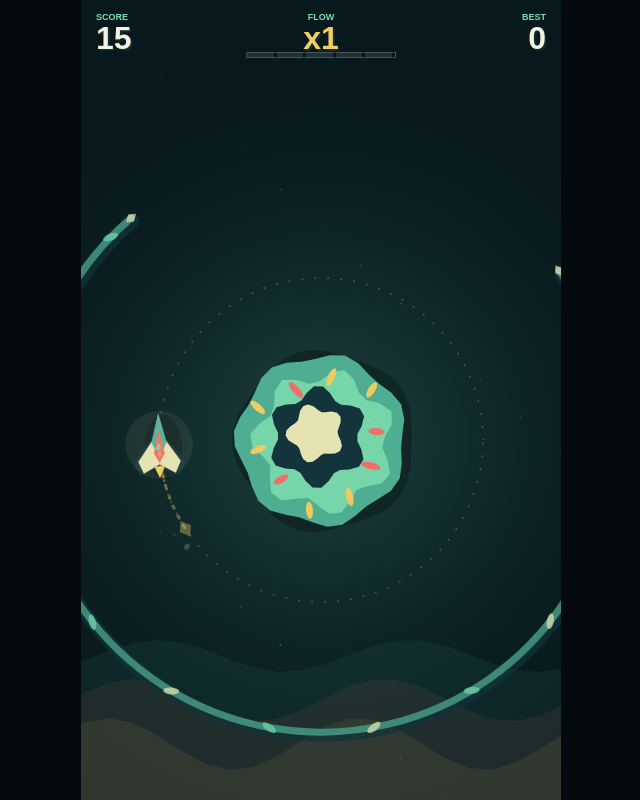
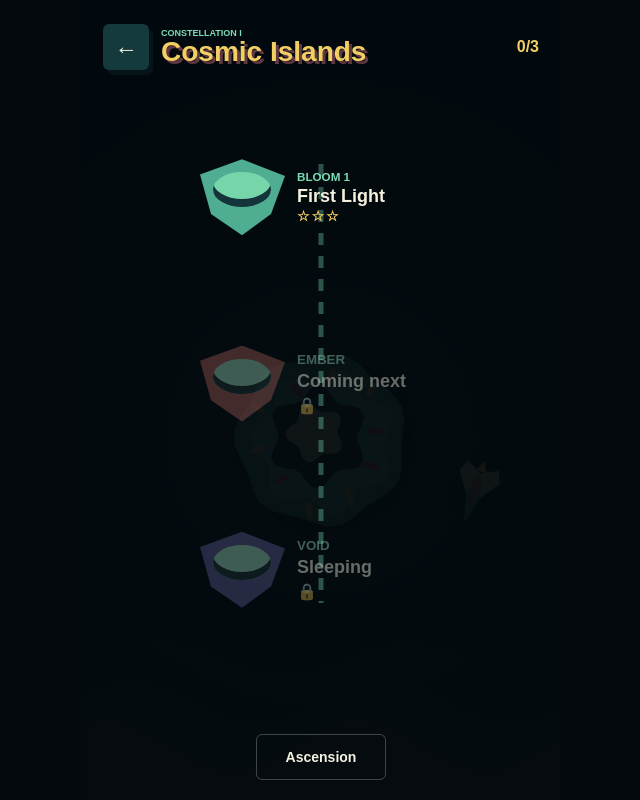
Before and after one commit to SilverUmer21/orbit-shift, a plain HTML site: page index.html in a window 1280 px wide. Both pictures are taken after a click on the button "Play". Shown: the whole page, without its empty margins (319-959 px from the left). Drawn offline with Linux system fonts and the light colour scheme.

Commit message:
feat: add Cosmic Islands campaign map

```diff
--- a/game.js
+++ b/game.js
@@ -3,7 +3,7 @@ const ctx = canvas.getContext("2d");
 const ui = {
   score: document.querySelector("#score"), multiplier: document.querySelector("#multiplier"),
   best: document.querySelector("#best"), fever: document.querySelector("#feverBar"),
-  shell: document.querySelector(".shell"), home: document.querySelector("#home"),
+  shell: document.querySelector(".shell"), home: document.querySelector("#home"), campaign: document.querySelector("#campaign"),
   garage: document.querySelector("#garage"), settings: document.querySelector("#settings"), results: document.querySelector("#results"),
   resultScore: document.querySelector("#resultScore"), resultStats: document.querySelector("#resultStats"),
   record: document.querySelector("#recordText"), unlock: document.querySelector("#unlockText"),
@@ -15,6 +15,7 @@ const ui = {
   guardian: document.querySelector("#guardian"), guardianName: document.querySelector("#guardianName"), guardianBar: document.querySelector("#guardianBar"),
   goals: document.querySelector("#voyageGoals"), trails: document.querySelector("#trails"), goalRewards: document.querySelector("#goalRewards"),
   report: document.querySelector("#report"), showReport: document.querySelector("#showReport"), copyReport: document.querySelector("#copyReport"),
+  campaignStars: document.querySelector("#campaignStars"), firstLightRating: document.querySelector("#firstLightRating"),
 };
 
 const TAU = Math.PI * 2;
@@ -155,8 +156,12 @@ function resize() {
   })).filter((dot) => dot.x * dot.x + dot.y * dot.y < 0.72);
 }
 
-function startRun() {
+function startRun(runType = "endless", levelId = null) {
   state.mode = "run";
+  state.runType = runType;
+  state.levelId = levelId;
+  state.levelComplete = false;
+  state.runFragments = 0;
   state.score = 0;
   state.multiplier = 1;
   state.streak = 0;
@@ -923,9 +928,16 @@ function showScreen(name) {
     updateHome();
   }
   if (name === "garage") renderGarage();
+  if (name === "campaign") renderCampaignMap();
 }
 
-function hideScreens() { for (const screen of [ui.home, ui.garage, ui.settings, ui.results]) screen.hidden = true; }
+function hideScreens() { for (const screen of [ui.home, ui.campaign, ui.garage, ui.settings, ui.results]) screen.hidden = true; }
+
+function renderCampaignMap() {
+  const rating = state.campaign.ratings["first-light"] || 0;
+  ui.campaignStars.textContent = `${rating}/3`;
+  ui.firstLightRating.textContent = `${"★".repeat(rating)}${"☆".repeat(3-rating)}`;
+}
 
 function updateHome() {
   ui.homeBest.textContent = state.best;
@@ -1076,8 +1088,10 @@ function frame(time) {
 
 window.addEventListener("resize", resize);
 canvas.addEventListener("pointerdown", reverse);
-document.querySelector("#play").addEventListener("click", startRun);
-document.querySelector("#retry").addEventListener("click", startRun);
+document.querySelector("#play").addEventListener("click", () => showScreen("campaign"));
+document.querySelector("#ascension").addEventListener("click", () => startRun("endless"));
+document.querySelector("[data-level='first-light']").addEventListener("click", () => startRun("campaign", "first-light"));
+document.querySelector("#retry").addEventListener("click", () => startRun(state.runType, state.levelId));
 document.querySelector("#openGarage").addEventListener("click", () => showScreen("garage"));
 document.querySelector("#openSettings").addEventListener("click", () => showScreen("settings"));
 document.querySelector("#resultHome").addEventListener("click", () => showScreen("home"));
--- a/index.html
+++ b/index.html
@@ -4,6 +4,7 @@
 <canvas id="game" aria-label="Orbit Shift game area"></canvas>
 <header class="hud"><div><span>Score</span><strong id="score">0</strong></div><div class="combo"><span>Flow</span><strong id="multiplier">x1</strong></div><div><span>Best</span><strong id="best">0</strong></div></header><div class="fever"><i id="feverBar"></i></div><div id="shield" class="shield" aria-label="Flow shield">&#9670;</div><div id="actLabel" class="act-label"></div><div id="guardian" class="guardian"><span id="guardianName"></span><i id="guardianBar"></i></div>
 <section id="home" class="screen home"><div class="brand"><p class="eyebrow">A tiny world in motion</p><h1>Orbit<br>Shift</h1></div><canvas id="riderPreview" class="rider-preview" width="260" height="150" aria-label="Selected glider preview"></canvas><div class="home-stats"><span>Best <b id="homeBest">0</b></span><span>Stars <b id="homeStars">0</b></span></div><div id="voyageGoals" class="voyage-goals"></div><button id="play" class="primary" type="button">Play</button><div class="menu-row"><button id="openGarage" type="button">Garage</button><button id="openSettings" type="button">Settings</button></div></section>
+<section id="campaign" class="screen campaign" hidden><header><button class="back" data-home type="button" aria-label="Back">&#8592;</button><div><p class="eyebrow">Constellation I</p><h2>Cosmic Islands</h2></div><strong id="campaignStars">0/3</strong></header><div class="island-path"><button class="island bloom-island" data-level="first-light" type="button"><i></i><span><small>Bloom 1</small><b>First Light</b><em id="firstLightRating">&#9734;&#9734;&#9734;</em></span></button><div class="island ember-island locked" aria-disabled="true"><i></i><span><small>Ember</small><b>Coming next</b><em>&#128274;</em></span></div><div class="island void-island locked" aria-disabled="true"><i></i><span><small>Void</small><b>Sleeping</b><em>&#128274;</em></span></div></div><button id="ascension" class="secondary ascension" type="button">Ascension</button></section>
 <section id="garage" class="screen drawer" hidden><header><button class="back" data-home type="button" aria-label="Back">&#8592;</button><div><p class="eyebrow">Collection</p><h2>Garage</h2></div><strong id="garageStars">0 stars</strong></header><div id="riderGrid" class="rider-grid"></div><div class="garage-options"><div><p class="eyebrow">Ship palette</p><div id="cosmetics" class="cosmetics" aria-label="Ship palette selector"></div></div><div><p class="eyebrow">Trail</p><div id="trails" class="trails" aria-label="Trail selector"></div></div></div></section>
 <section id="settings" class="screen drawer settings" hidden><header><button class="back" data-home type="button" aria-label="Back">&#8592;</button><div><p class="eyebrow">Preferences</p><h2>Settings</h2></div></header><div class="setting-list"><label><span><b>Sound</b><small>Music, reversals and impacts</small></span><input id="soundToggle" type="checkbox"></label><label><span><b>Haptics</b><small>Short supported-device vibrations</small></span><input id="hapticsToggle" type="checkbox"></label><label><span><b>Reduced effects</b><small>Fewer particles and less shake</small></span><input id="effectsToggle" type="checkbox"></label></div><button id="showReport" class="report-button" type="button">Playtest report</button><pre id="report" hidden></pre><button id="copyReport" class="secondary" type="button" hidden>Copy summary</button></section>
 <section id="results" class="screen results" hidden><p class="eyebrow">Orbit broken</p><h2 id="resultScore">0</h2><p id="resultStats" class="copy">Best flow x1</p><div class="earned"><span>Run reward</span><strong id="resultStars">+0 stars</strong></div><p id="goalRewards" class="goal-rewards"></p><p id="recordText" class="record"></p><p id="unlockText" class="unlock"></p><button id="retry" class="primary" type="button">Again</button><button id="resultHome" class="secondary" type="button">Home</button></section>
--- a/journey.css
+++ b/journey.css
@@ -26,5 +26,16 @@
 .goal-rewards { max-width: 260px; color: #7bdcb5; font-size: 11px; font-weight: 900; text-transform: uppercase; }
 .results { background: rgba(3,9,13,.48); -webkit-backdrop-filter: blur(7px) saturate(.8); backdrop-filter: blur(7px) saturate(.8); }
 .shell.crashing #game { filter: blur(2.5px) brightness(.76); transition: filter .65s ease-out; }
+.campaign { overflow: hidden; background: rgba(3,9,13,.94); }
+.campaign>header { display: grid; grid-template-columns: 46px minmax(0,1fr) auto; align-items: center; gap: 12px; }
+.campaign>header h2 { font-size: 28px; }
+.campaign>header>strong { color: #f2cf63; }
+.island-path { height: calc(100% - 125px); display: grid; align-content: space-evenly; justify-items: center; position: relative; }
+.island-path::before { content:""; position:absolute; top:15%; bottom:15%; left:50%; width:5px; background:repeating-linear-gradient(#7bdcb5 0 12px,transparent 12px 23px); opacity:.35; transform:translateX(-50%); }
+.island { position:relative; z-index:1; width:min(290px,78vw); min-height:118px; display:grid; grid-template-columns:105px 1fr; align-items:center; padding:8px 16px; text-align:left; border:0; background:transparent; box-shadow:none; }
+.island i { width:100px; height:76px; display:block; background:#4fae91; clip-path:polygon(8% 20%,50% 0,93% 22%,79% 72%,50% 100%,19% 72%); filter:drop-shadow(0 9px 0 #102a32); }
+.island i::after { content:""; display:block; width:58px; height:35px; margin:13px auto; border-radius:50%; background:#77d5aa; box-shadow:inset 0 -8px 0 #12343a; }
+.island span>* { display:block; font-style:normal; }.island small{color:#7bdcb5;font-weight:900;text-transform:uppercase}.island b{margin:4px 0;color:#f4f1de;font-size:18px}.island em{color:#f2cf63;letter-spacing:2px}
+.ember-island i{background:#ba4f4c}.void-island i{background:#5753a6}.island.locked{opacity:.42;filter:grayscale(.35)}.ascension{position:absolute;left:50%;bottom:max(20px,env(safe-area-inset-bottom));transform:translateX(-50%)}
 @keyframes actReveal { 0% { opacity: 0; transform: translate(-50%,12px) scale(.9); } 18%,65% { opacity: 1; transform: translate(-50%,0) scale(1); } 100% { opacity: 0; } }
 @media (max-height: 600px) { .home { gap: 4px; } .home h1 { font-size: 42px; } .rider-preview { max-height: 80px; } .voyage-goal { padding: 4px 7px; } .rider-grid { height: calc(100% - 175px); } }
```
